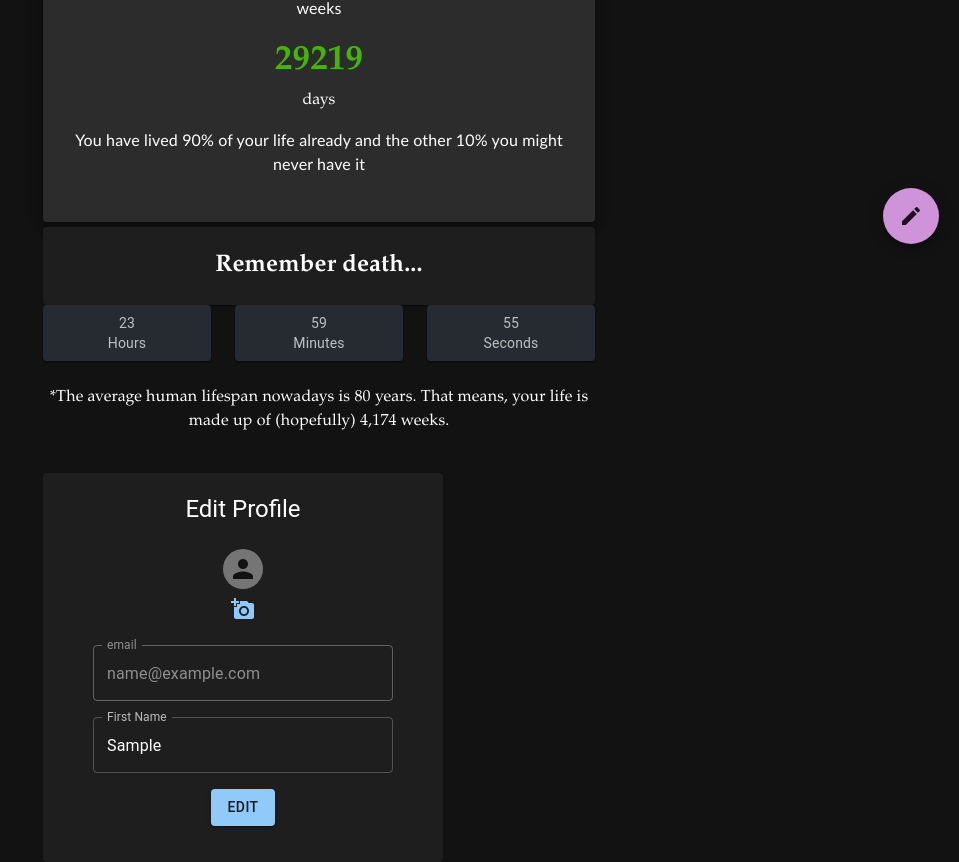
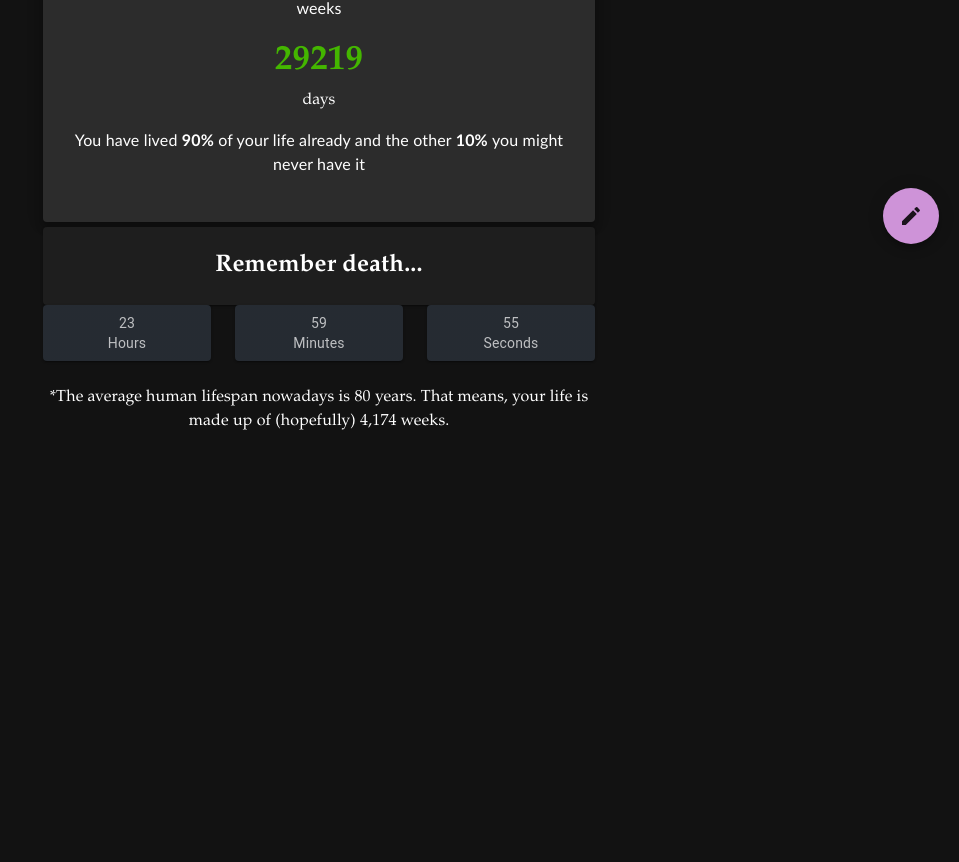
Before and after one commit to analuzma/MementoMoriHub-frontend, a React (Create React App) app: page /profile in a window 1280 px wide. Shown: the part 536-1398 px from the top of the page, without its empty margins (321-1280 px from the left). After the commit the page ends 969 px from the top, so only its background shows below. Built offline with nearby package versions, Linux system fonts and the light colour scheme; sample sign-in values are in the browser's storage; a web font is replaced by a local one.

Commit message:
edit profile float button working

```diff
--- a/src/components/Countdown/Countdown.js
+++ b/src/components/Countdown/Countdown.js
@@ -1,6 +1,6 @@
 import React, {useRef, useEffect, useState} from 'react'
 import { styled } from '@mui/material/styles';
-import {Paper, Grid, Box} from '@mui/material/';
+import {Paper, Grid} from '@mui/material/';
 import dayjs from 'dayjs';
 
 const Item = styled(Paper)(({ theme }) => ({
@@ -16,6 +16,7 @@ const Countdown = (user) => {
   const [timerHours, setTimerHours]=useState('00')
   const [timerMinutes, setTimerMinutes]=useState('00')
   const [timerSeconds, setTimerSeconds]=useState('00')
+  const [isLoading, setIsLoading] = useState(true);
 
   let interval = useRef();
 
--- a/src/components/EditProfile/EditProfile.jsx
+++ b/src/components/EditProfile/EditProfile.jsx
@@ -71,18 +71,18 @@ const EditProfile = ( {user, authentication, sendMessage} ) => {
 
   return (
     <>
-    <Container maxWidth="sm" >
+        <Paper sx={{p:"1px", mt:"5px"}}>
       <Box
         sx={{
-          maxWidth: 400,
           display: "flex",
-        alignItems:"center", justifyContent:"center",
+          alignItems:"center",
+          justifyContent:"center",
           flexDirection: "column",
           mt: 5,
         }}
       >
-        <Paper sx={{ maxWidth: 400, p:"20px" }}>
-          <form onSubmit={handleFormSubmission}>
+        <Paper sx={{ maxWidth: 600, p:"20px" }}>
+          <form onSubmit={handleFormSubmission} >
             <Typography
               variant="h5"
               gutterBottom
@@ -168,7 +168,7 @@ const EditProfile = ( {user, authentication, sendMessage} ) => {
           </form>
         </Paper>
       </Box>
-      </Container>
+      </Paper>
     </>
   );
 };
--- a/src/pages/ProfilePage.jsx
+++ b/src/pages/ProfilePage.jsx
@@ -4,8 +4,7 @@ import dayjs from 'dayjs';
 import { Countdown, FloatingEdit, BadgeAvatars, EditProfile } from '../components';
 
 const ProfilePage = ({user, authentication, sendMessage}) => {
-//edit profile
-  // const [editingProfile, setEditingProfile] = useState(true);
+
 //users dates
 const dateOfBirth = dayjs(user.dateOfBirth);
 const dateOfDeath = dayjs(dateOfBirth).add(80, 'year')
@@ -50,6 +49,12 @@ function percentage(currentWeeks, totalWeeks) {
 const percentageDead = String(percentage(currentWeeks, totalWeeks)).slice(0, 2)
 const percentageAlive = String(100-percentageDead).slice(0, 2)
 
+//edit profile
+  const [editingProfileShown, setEditingProfileShown] = useState(true);
+  const editHandler = () => {
+    setEditingProfileShown(!editingProfileShown);
+  };
+
 
   return (
     <div>
@@ -67,9 +72,11 @@ const percentageAlive = String(100-percentageDead).slice(0, 2)
     <b style={{color:"#44B600", fontSize:"35px"}}>{monthLeftToLive} </b><p>months</p>
     <b style={{color:"#44B600", fontSize:"35px"}}>{weeksLeftToLive} </b><p>weeks</p>
     <b style={{color:"#44B600", fontSize:"35px"}}>{daysLeftToLive}</b><>days</>
-    <p>You have lived {percentageAlive}% of your life already and the other {percentageDead}% you might never have it</p>
+    <p>You have lived <b>{percentageAlive}%</b> of your life already and the other <b>{percentageDead}% </b> you might never have it</p>
         </Paper>
-<Countdown {...user}/>
+
+      {editingProfileShown ? (
+       <><Countdown {...user}/>
           <Box
       sx={{
              display: 'flex',
@@ -88,14 +95,16 @@ const percentageAlive = String(100-percentageDead).slice(0, 2)
 <br />
                 *The average human lifespan nowadays is 80 years.
 That means, your life is made up of (hopefully) 4,174 weeks.
+   </Grid>
+             </Grid>
+</>
+      ) : (
+ <EditProfile {...{user, authentication, sendMessage}}></EditProfile>
+ )}
 
-            </Grid>
-          </Grid>
    </Container>
+<div onClick={editHandler}><FloatingEdit /></div>
 
-<FloatingEdit />
-
-  <EditProfile {...{user, authentication, sendMessage}}></EditProfile>
 
 
     </div>
```
